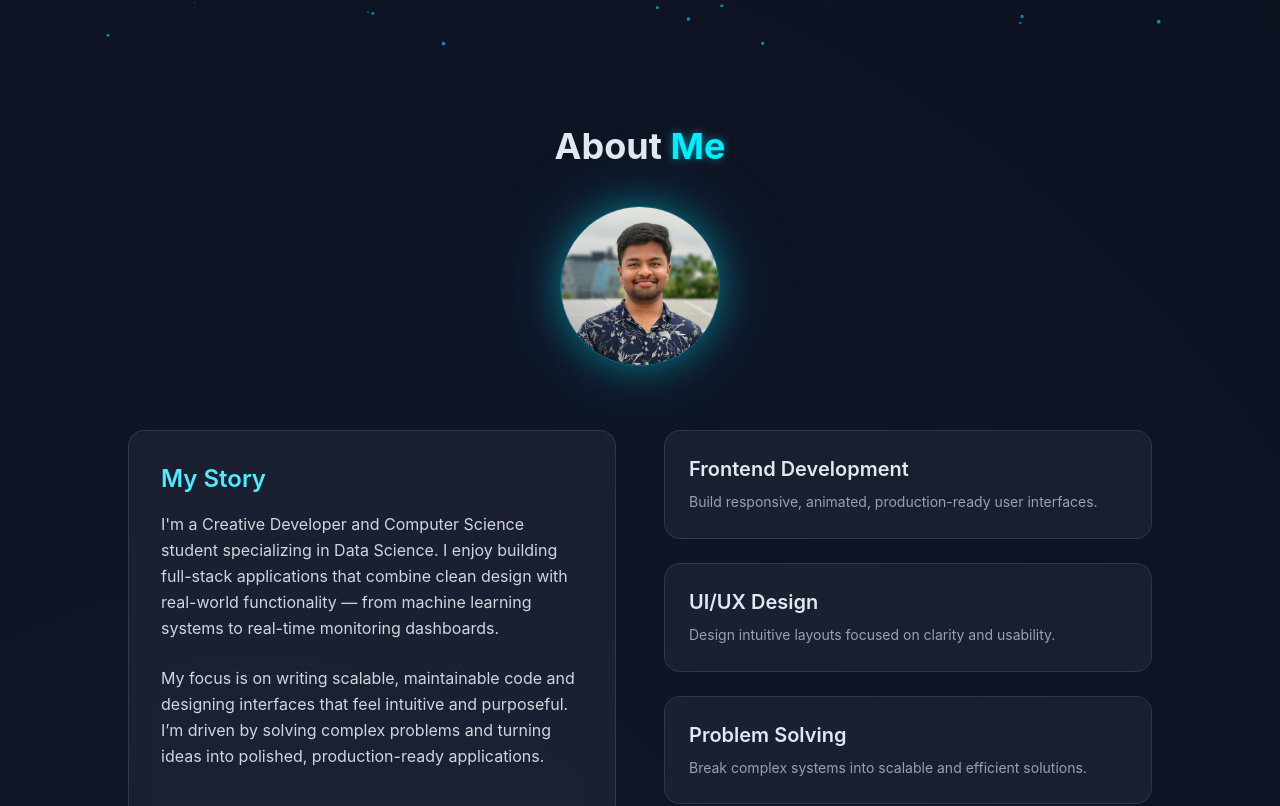
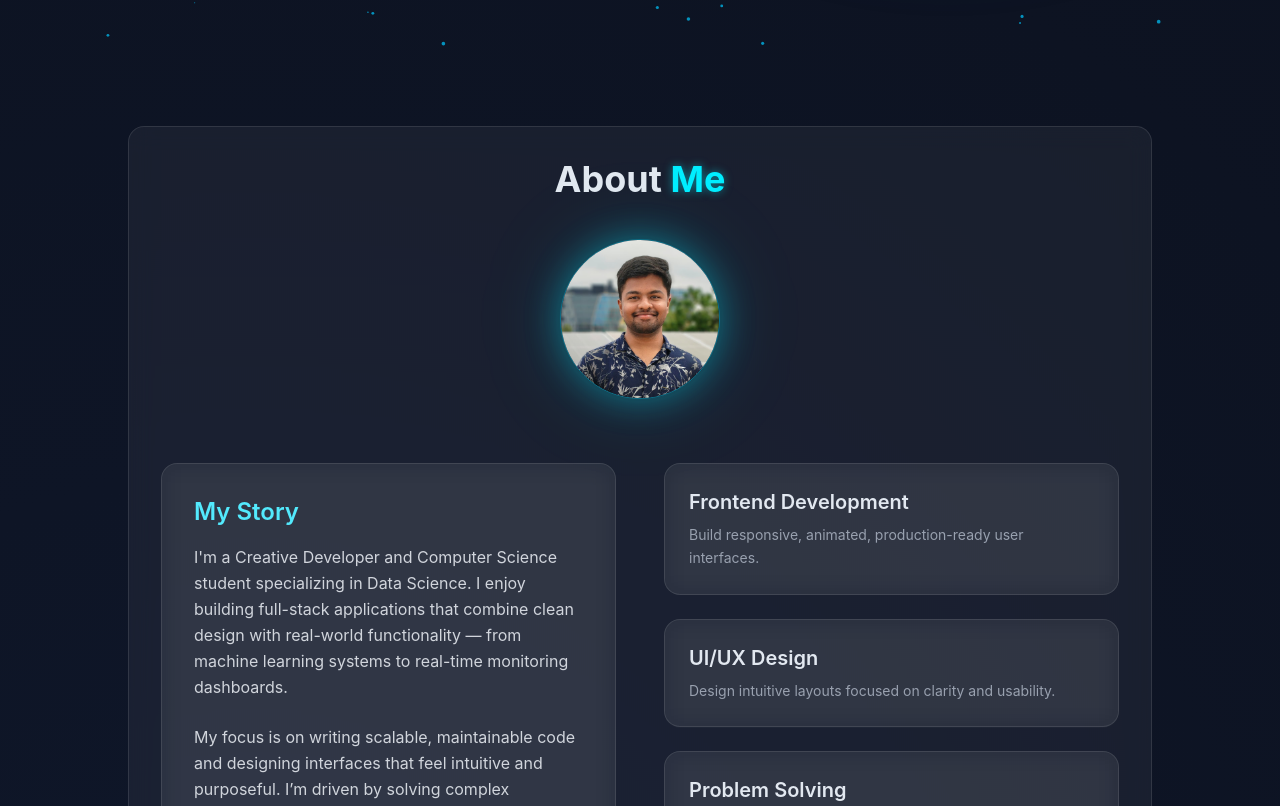
Before and after one commit to Barath-s-05/Portfolio, a Next.js app: page / in a window 1280 px wide. Shown: the part 754-1560 px from the top of the page. Built offline with nearby package versions, Linux system fonts and the light colour scheme.

Commit message:
Updated files

```diff
--- a/app/components/About.tsx
+++ b/app/components/About.tsx
@@ -31,11 +31,11 @@ const About = () => {
 
       {/* 🔥 Section Fade Wrapper Added */}
       <motion.div
-        className="max-w-6xl mx-auto"
-        initial={{ opacity: 0, y: 80 }}
-        whileInView={{ opacity: 1, y: 0 }}
-        transition={{ duration: 1.8, ease: [0.22, 1, 0.36, 1] }}
-        viewport={{ once: true, amount: 0.2 }}
+        className="glass p-8 rounded-2xl border border-cyan-500/20 relative overflow-hidden h-full flex flex-col"
+        initial={{ opacity: 0, x: -60 }}
+        whileInView={{ opacity: 1, x: 0 }}
+        transition={{ duration: 1.6, ease: [0.22, 1, 0.36, 1] }}
+        viewport={{ once: true, amount: 0.3 }}
       >
 
         <motion.h2
@@ -103,9 +103,10 @@ const About = () => {
                 key={index}
                 className="glass p-6 rounded-xl border border-violet-500/20 relative overflow-hidden"
                 onMouseEnter={() => setActiveSkill(index)}
-                initial={{ opacity: 0, x: 30 }}
+                initial={{ opacity: 0, x: 60 }}
                 whileInView={{ opacity: 1, x: 0 }}
-                viewport={{ once: true }}
+                transition={{ duration: 1.4, ease: [0.22, 1, 0.36, 1], delay: index * 0.15 }}
+                viewport={{ once: true, amount: 0.3 }}
               >
                 <div className="absolute inset-0 opacity-0 hover:opacity-100 transition-opacity duration-500 bg-gradient-to-r from-violet-500/10 via-transparent to-cyan-500/10 pointer-events-none"></div>
 
```
